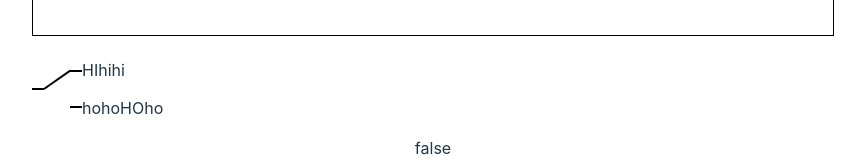
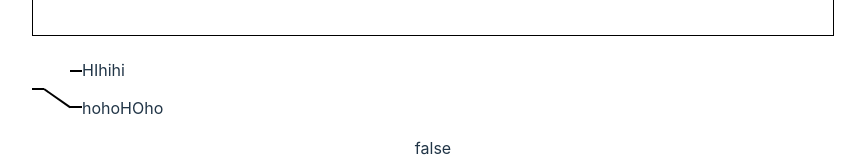
Before and after one commit to teykamp/mosfet, a Vue app: page / in a window 1280 px wide. Shown: the part 694-854 px from the top of the page, without its empty margins (207-1072 px from the left). Built offline with nearby package versions, Linux system fonts and the light colour scheme.

Commit message:
add animation

```diff
--- a/src/components/Switch.vue
+++ b/src/components/Switch.vue
@@ -7,7 +7,7 @@
     <div style="margin-top: 20px;  margin-bottom: 20px; display: flex;">
       <div style="width: 10px; border: 1px solid black;"></div>
       <div
-        :style="`width: 30px; border: 1px solid black; transform: rotate(${props.modelValue ? '35deg' : '-35deg'}); transform-origin: 0% 50%`">
+        :style="`width: 30px; border: 1px solid black; transform: rotate(${props.modelValue ? '-35deg' : '35deg'}); transform-origin: 0% 50%; transition-duration: 200ms;`">
       </div>
     </div>
     <div style="display: flex; margin-top: -30px;">
```
